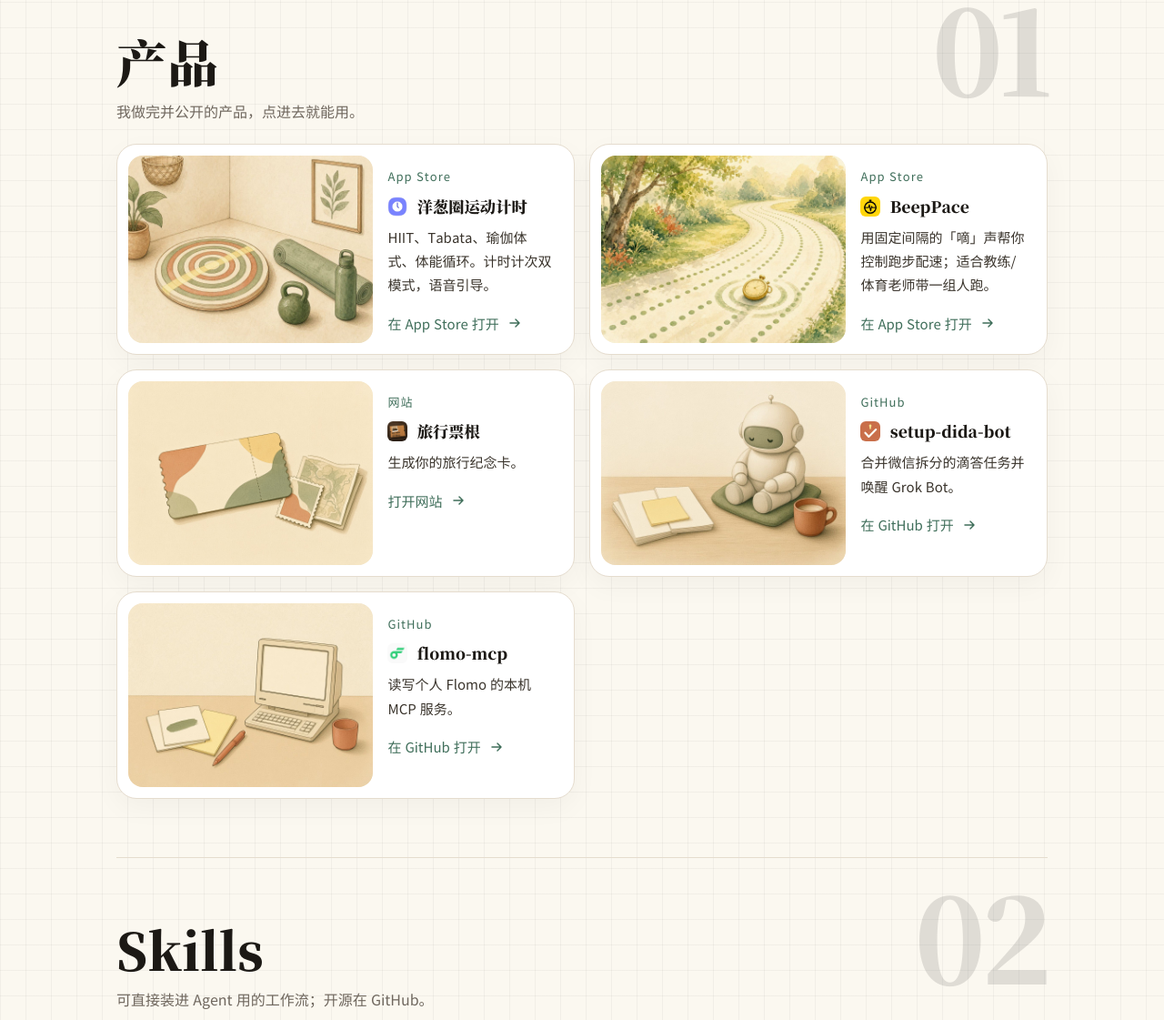
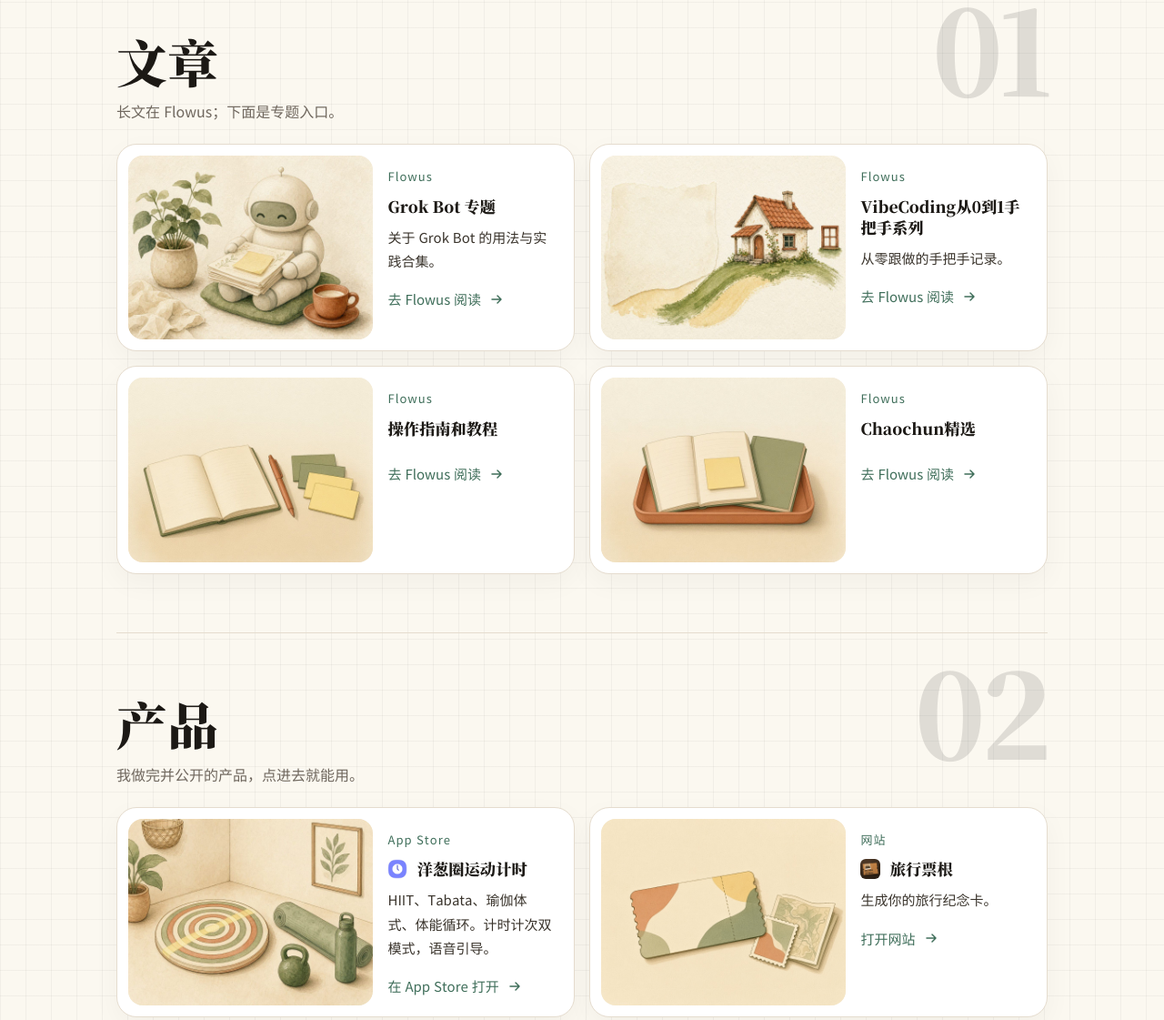
Before and after one commit to dulk-dev/chaochun-home, an Astro site: page / in a window 1280 px wide. Shown: the part 726-1847 px from the top of the page at 91% size. Built offline with nearby package versions, Linux system fonts and the light colour scheme; Astro itself is replaced by a stand-in of ours.

Commit message:
首页改为文章、产品、Skills，并重画精选封面
文章调到第 1 章，只留四篇 Flowus 入口。产品去掉 BeepPace。操作指南和精选补上插画封面，精选封面为居中浅盘。

```diff
--- a/src/components/CoverCard.astro
+++ b/src/components/CoverCard.astro
@@ -14,17 +14,21 @@ interface Props {
 const { href, kicker, title, description, cta, cover, badge } = Astro.props;
 ---
 
-<a class="card" href={href} target="_blank" rel="noopener noreferrer">
-  <div class="cover">
-    <img src={cover} alt="" width="1152" height="864" />
-  </div>
+<a class:list={["card", !cover && "card-plain"]} href={href} target="_blank" rel="noopener noreferrer">
+  {
+    cover && (
+      <div class="cover">
+        <img src={cover} alt="" width="1152" height="864" />
+      </div>
+    )
+  }
   <div class="card-body">
     <span class="kicker">{kicker}</span>
     <h3>
       {badge && <img class="badge" src={badge} alt="" width="22" height="22" />}
       {title}
     </h3>
-    <p>{description}</p>
+    {description && <p>{description}</p>}
     <span class="go">
       {cta}
       <Arrow />
--- a/src/data/articles.ts
+++ b/src/data/articles.ts
@@ -1,6 +1,14 @@
 export const articles = [
   {
-    href: "https://flowus.cn/chaochun/share/7f02ff36-319c-4d80-b29c-374aa213e04f",
+    href: "https://flowus.cn/chaochun/share/3a186550-f03c-4e22-aab7-1bbfab3b20c2?code=HS2DG2",
+    kicker: "Flowus",
+    title: "Grok Bot 专题",
+    description: "关于 Grok Bot 的用法与实践合集。",
+    cta: "去 Flowus 阅读",
+    cover: "/assets/design/grok.jpg",
+  },
+  {
+    href: "https://flowus.cn/chaochun/share/7f02ff36-319c-4d80-b29c-374aa213e04f?code=HS2DG2",
     kicker: "Flowus",
     title: "VibeCoding从0到1手把手系列",
     description: "从零跟做的手把手记录。",
@@ -8,11 +16,19 @@ export const articles = [
     cover: "/assets/design/vibe.jpg",
   },
   {
-    href: "https://flowus.cn/chaochun/share/3a186550-f03c-4e22-aab7-1bbfab3b20c2",
+    href: "https://flowus.cn/chaochun/share/ea68371a-760b-4944-952f-76cf96af9785?code=HS2DG2",
     kicker: "Flowus",
-    title: "Grok Bot 专题",
-    description: "关于 Grok Bot 的用法与实践合集。",
+    title: "操作指南和教程",
+    description: "",
     cta: "去 Flowus 阅读",
-    cover: "/assets/design/grok.jpg",
+    cover: "/assets/design/guide.jpg",
+  },
+  {
+    href: "https://flowus.cn/chaochun/share/c5eb71d0-87b5-4608-91f3-535648002cd3?code=HS2DG2",
+    kicker: "Flowus",
+    title: "Chaochun精选",
+    description: "",
+    cta: "去 Flowus 阅读",
+    cover: "/assets/design/picks.jpg",
   },
 ] as const;
--- a/src/data/nav.ts
+++ b/src/data/nav.ts
@@ -1,5 +1,5 @@
 export const nav = [
+  { href: "#writing", label: "文章" },
   { href: "#product", label: "产品" },
   { href: "#skills", label: "Skills" },
-  { href: "#writing", label: "文章" },
 ] as const;
--- a/src/data/products.ts
+++ b/src/data/products.ts
@@ -7,15 +7,6 @@ export const products = [
     cta: "在 App Store 打开",
     cover: "/assets/design/onion.jpg",
     badge: "/assets/design/onion-mark.jpg",
-  },
-  {
-    href: "https://apps.apple.com/cn/app/beeppace/id6821572710",
-    kicker: "App Store",
-    title: "BeepPace",
-    description: "用固定间隔的「嘀」声帮你控制跑步配速；适合教练/体育老师带一组人跑。",
-    cta: "在 App Store 打开",
-    cover: "/assets/design/beeppace.jpg",
-    badge: "/assets/design/beeppace-mark.jpg",
   },
   {
     href: "https://ticket.chaochun.cc/",
--- a/src/pages/index.astro
+++ b/src/pages/index.astro
@@ -15,14 +15,14 @@ import { articles } from "../data/articles";
   <div class="wrap">
     <main id="top">
       <StickyNoteHero />
-      <BandSection id="product" title="产品" num="01" lead="我做完并公开的产品，点进去就能用。">
+      <BandSection id="writing" title="文章" num="01" lead="长文在 Flowus；下面是专题入口。">
+        {articles.map((item) => <CoverCard {...item} />)}
+      </BandSection>
+      <BandSection id="product" title="产品" num="02" lead="我做完并公开的产品，点进去就能用。">
         {products.map((item) => <CoverCard {...item} />)}
       </BandSection>
-      <BandSection id="skills" title="Skills" num="02" lead="可直接装进 Agent 用的工作流；开源在 GitHub。">
+      <BandSection id="skills" title="Skills" num="03" lead="可直接装进 Agent 用的工作流；开源在 GitHub。">
         {skills.map((item) => <CoverCard {...item} />)}
-      </BandSection>
-      <BandSection id="writing" title="文章" num="03" lead="长文在 Flowus；下面是专题入口。">
-        {articles.map((item) => <CoverCard {...item} />)}
       </BandSection>
     </main>
     <SiteFooter />
--- a/src/styles/global.css
+++ b/src/styles/global.css
@@ -498,6 +498,12 @@
       .card:focus-visible {
         outline-offset: 4px;
       }
+      .card-plain {
+        grid-template-columns: 1fr;
+      }
+      .card-plain .card-body {
+        padding: 8px 12px;
+      }
       .cover {
         display: block;
         overflow: hidden;
```
Also changed, not shown: docs/cover-design.md (+2 -0 lines), docs/site-style.md (+1 -1 lines), README.md, public/assets/design/guide.jpg (added), public/assets/design/picks.jpg (added), public/fonts/noto-serif-sc-900.woff2.
